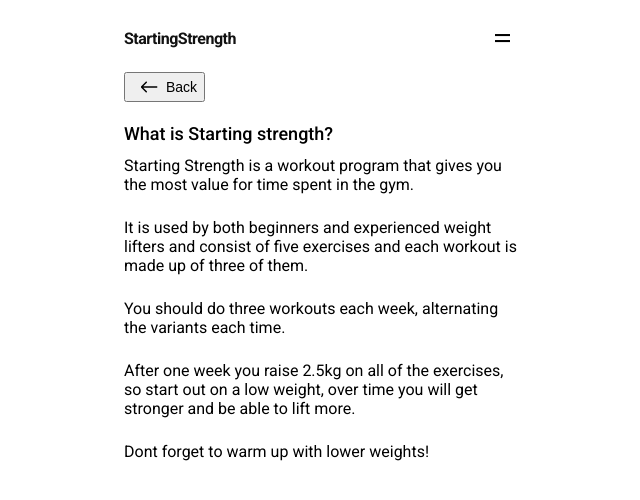
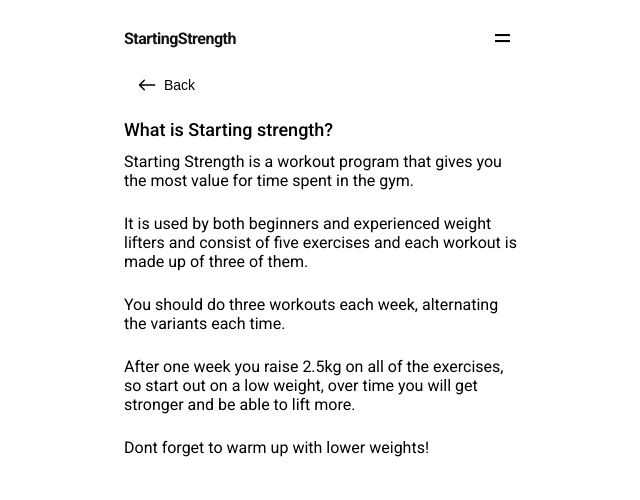
Before and after one commit to erikpantzar/starting-strength, a React (Create React App) app: page /about in a window 1280 px wide. Shown: the top 500 px of the page, without its empty margins (316-956 px from the left). Built offline with nearby package versions, Linux system fonts and the light colour scheme; what react-fastclick would draw is missing.

Commit message:
Made back button not look like button if it was a button

```diff
--- a/src/Components/BackNav/BackNav.css
+++ b/src/Components/BackNav/BackNav.css
@@ -4,6 +4,11 @@
     justify-content: flex-start;
     text-decoration: none;
     margin: 12px 0;
+
+    background: none;
+    border: none;
+    box-shadow: none;
+    cursor: pointer;
 }
 
 .BackNav-arrow {
```
